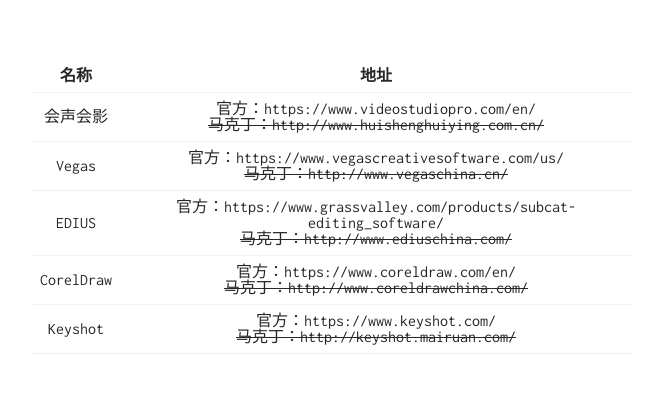
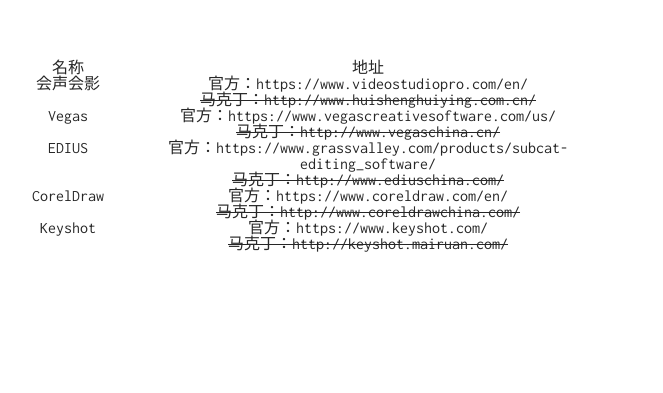
Before and after one commit to yrir/oldyuan.com, a Jekyll site: the page built from makedinglist/index.md, in a window 1280 px wide. Shown: the top 393 px of the page, without its empty margins (308-971 px from the left). Built offline with Jekyll 4.4.1, drawn with Linux system fonts in a browser that asks for light colours; our own code applies the rules of GitHub Pages for plain Markdown files; Markdown is read by kramdown in place of the engine named in the settings.

Commit message:
Update _reset.scss

```diff
--- a/_sass/_reset.scss
+++ b/_sass/_reset.scss
@@ -7,7 +7,7 @@
 b, u, i, center,
 dl, dt, dd, ol, ul, li,
 fieldset, form, label, legend,
-table, caption, tbody, tfoot, thead, tr,
+table, caption, tbody, tfoot, thead, tr, td, th,
 article, aside, canvas, details, embed,
 figure, figcaption, footer, header, hgroup,
 menu, nav, output, ruby, section, summary,
@@ -34,10 +34,12 @@
 	border-collapse: collapse;
 	border-spacing: 0;
 }
+/*
 td, th {
   padding: 0.5em;
   border-bottom: 1px solid #f1f1f1;
   text-align: center;
   vertical-align: middle;
 }
+*/
 /* END RESET */
```
